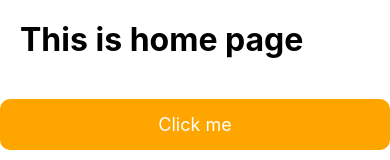
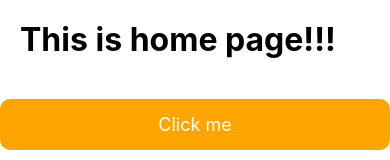
Before and after one commit to stenlyadam/BasicRN, a React Native app: screen / in a window 390 px wide. Shown: the top 160 px of the page. Built offline with nearby package versions, Linux system fonts and the light colour scheme.

Commit message:
state in home page

```diff
--- a/src/pages/Home/index.tsx
+++ b/src/pages/Home/index.tsx
@@ -1,14 +1,21 @@
 import {StyleSheet, Text, View} from 'react-native';
-import React from 'react';
+import React, {useState} from 'react';
 import Title from '../../components/Title';
 import Button from '../../components/Button';
 
 const Home = () => {
-  let title = 'Welcome';
+  // let title = 'This is home page';
+  const [title, setTitle] = useState('This is home page!!!');
+
+  const handleSubmit = () => {
+    // title = 'Welcome';
+    setTitle('Welcome');
+    // console.log(title);
+  };
   return (
     <View>
-      <Title text="This is home page" />
-      <Button text="Click me" />
+      <Title text={title} />
+      <Button text="Click me" onPress={handleSubmit} />
     </View>
   );
 };
```
